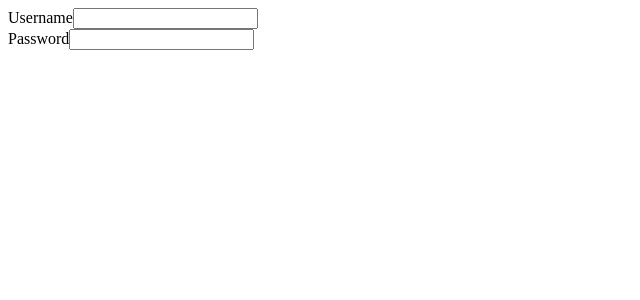
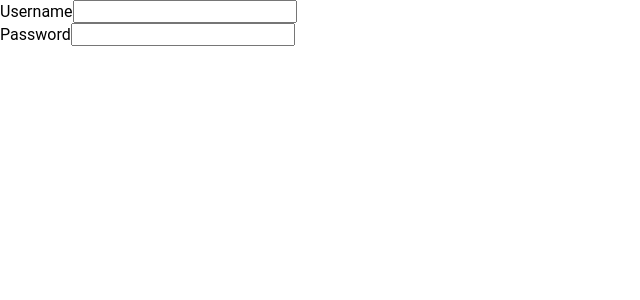
Before and after one commit to devguilhermecosta/my-portfolio-frontend, a React (Vite) app: page /admin in a window 1280 px wide. Shown: the top 300 px of the page, without its empty margins (0-640 px from the left). Built offline with nearby package versions, Linux system fonts and the light colour scheme.

Commit message:
style: add the variables and reset

```diff
--- a/src/index.css
+++ b/src/index.css
@@ -0,0 +1,22 @@
+*,
+*::before,
+*::after {
+  margin: 0;
+  padding: 0;
+  box-sizing: border-box;
+  font-family: 'Roboto', sans-serif;
+  font-size: 16px;
+}
+
+:root {
+  --primary-std: #040C0C;
+  --primary-l1: #282827;
+  --primary-g1: #040404;
+  --secondaire-std: #F4F4F4;
+  --secondaire-l1: #F4FFE6;
+  --secondaire-g1: #F4E6FF;
+  --contrast-std: #124C81;
+  --contrast-l1: #125A73;
+  --contrast-g1: #123C91;
+  --gray-std: #3b3a3a76;
+}
```
